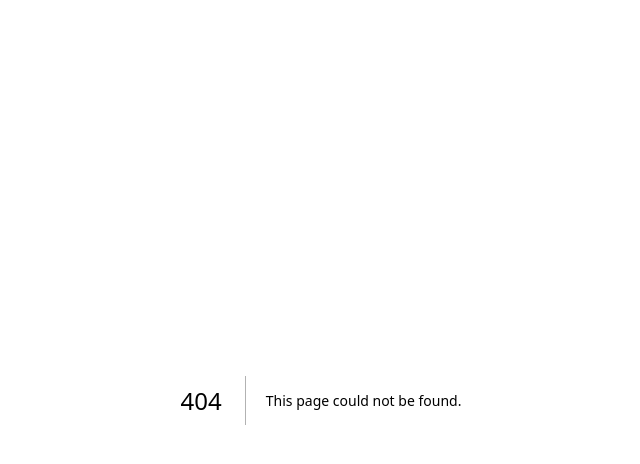
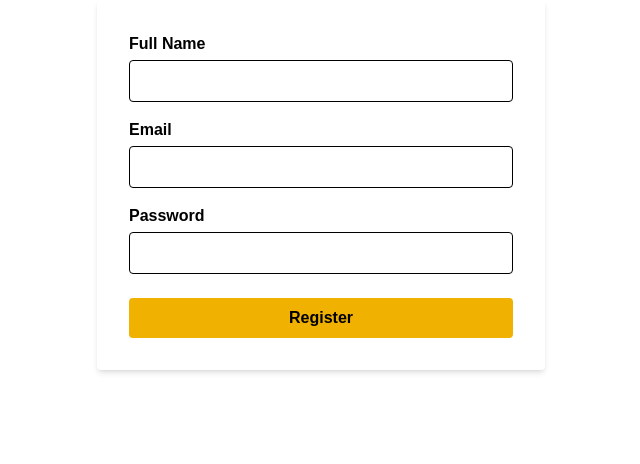
Before and after one commit to TomOutfit/frontend-app, a Next.js app: page /Register/Components/RegisterForm in a window 1280 px wide. Before the commit this address had no page. Shown: the top 464 px of the page, without its empty margins (319-959 px from the left). Built offline with nearby package versions, Linux system fonts and the light colour scheme.

Commit message:
RegisterPage cơ bản

```diff
--- /dev/null
+++ b/pages/Register/Components/RegisterForm.js
@@ -0,0 +1,59 @@
+import { useState } from 'react'
+
+export default function RegisterForm() {
+  const [form, setForm] = useState({ name: '', email: '', password: '' })
+
+  const handleChange = (e) => {
+    setForm({ ...form, [e.target.name]: e.target.value })
+  }
+
+  const handleSubmit = (e) => {
+    e.preventDefault()
+    // TODO: Gửi dữ liệu đến API hoặc xử lý logic đăng ký
+    alert(`Registered: ${form.name} - ${form.email}`)
+  }
+
+  return (
+    <form onSubmit={handleSubmit} className="bg-white rounded p-8 shadow-md max-w-md mx-auto text-black">
+      <div className="mb-4">
+        <label className="block font-semibold mb-1">Full Name</label>
+        <input
+          type="text"
+          name="name"
+          value={form.name}
+          onChange={handleChange}
+          required
+          className="w-full p-2 border rounded"
+        />
+      </div>
+      <div className="mb-4">
+        <label className="block font-semibold mb-1">Email</label>
+        <input
+          type="email"
+          name="email"
+          value={form.email}
+          onChange={handleChange}
+          required
+          className="w-full p-2 border rounded"
+        />
+      </div>
+      <div className="mb-6">
+        <label className="block font-semibold mb-1">Password</label>
+        <input
+          type="password"
+          name="password"
+          value={form.password}
+          onChange={handleChange}
+          required
+          className="w-full p-2 border rounded"
+        />
+      </div>
+      <button
+        type="submit"
+        className="bg-yellow-500 hover:bg-yellow-600 w-full text-black font-bold py-2 px-4 rounded"
+      >
+        Register
+      </button>
+    </form>
+  )
+}
--- /dev/null
+++ b/pages/Register/Components/RegisterHeader.js
@@ -0,0 +1,8 @@
+export default function RegisterHeader() {
+  return (
+    <div className="text-center mb-8">
+      <h1 className="text-4xl font-bold text-yellow-500">Create Your Account</h1>
+      <p className="text-gray-300 mt-2">Join our book-loving community today!</p>
+    </div>
+  )
+}
--- /dev/null
+++ b/pages/Register/Register.js
@@ -0,0 +1,17 @@
+import Header from '../components/Header'
+import Footer from '../components/Footer'
+import RegisterHeader from '../components/Register/RegisterHeader'
+import RegisterForm from '../components/Register/RegisterForm'
+
+export default function RegisterPage() {
+  return (
+    <>
+      <Header />
+      <main className="bg-black min-h-screen py-10 px-4 text-white">
+        <RegisterHeader />
+        <RegisterForm />
+      </main>
+      <Footer />
+    </>
+  )
+}
```
